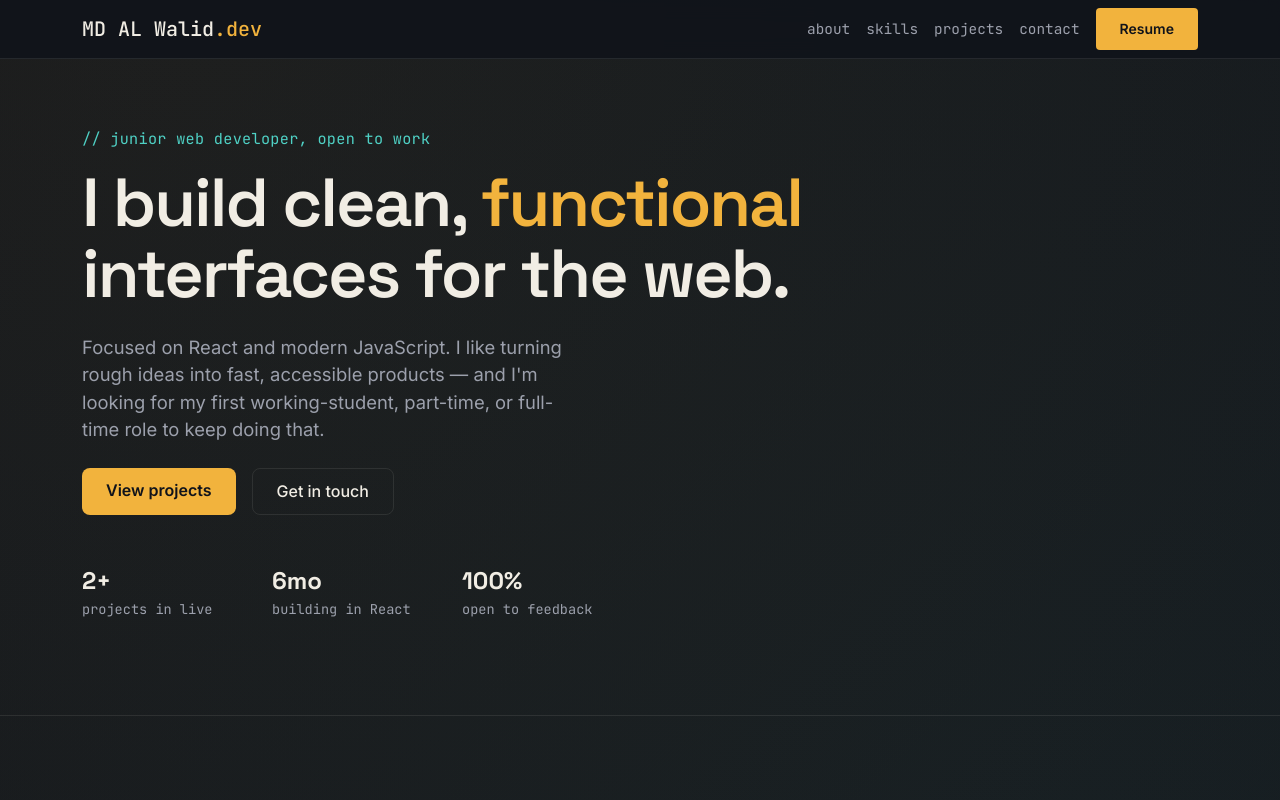
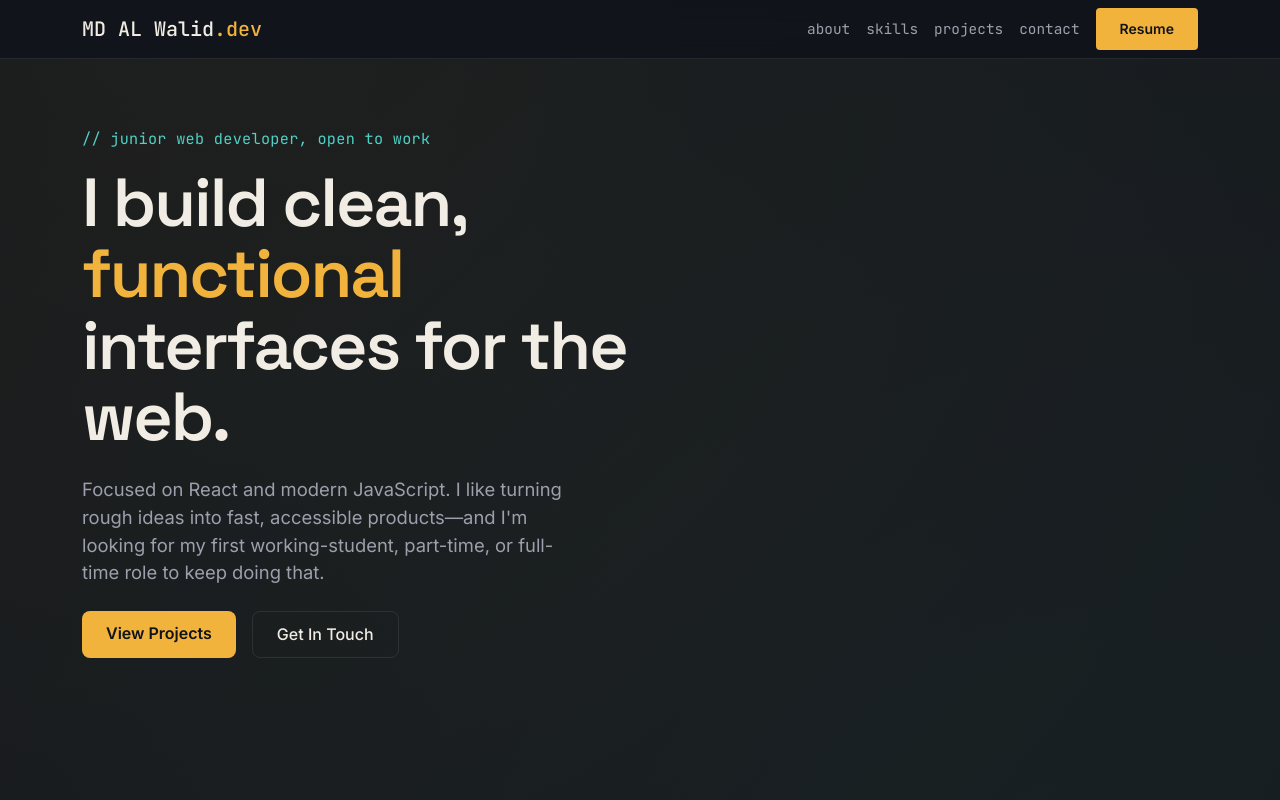
Before and after one commit to Alwalid-Akash/portfolio, a React (Vite) app: page / in a window 1280 px wide. Shown: the top 800 px of the page. Built offline with nearby package versions, Linux system fonts and the light colour scheme.

Commit message:
hero edit

```diff
--- a/src/components/Hero/Hero.jsx
+++ b/src/components/Hero/Hero.jsx
@@ -1,9 +1,13 @@
+// import profileImage from "../assets/profile.jpg"; // Change to your image path
+
 function Hero() {
   return (
     <header id="top" className="hero">
       <div className="container">
-        <div className="row">
-          <div className="col-lg-10 col-xl-8">
+        <div className="row align-items-center">
+
+          {/* Left Section */}
+          <div className="col-lg-7">
             <p className="hero-kicker">// junior web developer, open to work</p>
 
             <h1 className="mb-4">
@@ -13,34 +17,47 @@ function Hero() {
 
             <p className="hero-lede mb-4">
               Focused on React and modern JavaScript. I like turning rough ideas
-              into fast, accessible products — and I'm looking for my first
+              into fast, accessible products—and I'm looking for my first
               working-student, part-time, or full-time role to keep doing that.
             </p>
 
             <div className="d-flex flex-wrap gap-3 mb-5">
               <a href="#projects" className="btn btn-signature">
-                View projects
+                View Projects
               </a>
+
               <a href="#contact" className="btn btn-outline-signature">
-                Get in touch
+                Get In Touch
               </a>
             </div>
 
             <div className="row hero-stats g-4">
-              <div className="col-4 col-sm-3">
-                <strong>2+</strong>
-                projects in live
+              <div className="col-4">
+                {/* <strong>2+</strong>
+                <p>Projects Live</p> */}
               </div>
-              <div className="col-4 col-sm-3">
-                <strong>6mo</strong>
-                building in React
+
+              <div className="col-4">
+                {/* <strong>6mo</strong>
+                <p>Building with React</p> */}
               </div>
-              <div className="col-4 col-sm-3">
-                <strong>100%</strong>
-                open to feedback
+
+              <div className="col-4">
+                {/* <strong>100%</strong>
+                <p>Open to Feedback</p> */}
               </div>
             </div>
           </div>
+
+          {/* Right Section
+          <div className="col-lg-5 text-center mt-5 mt-lg-0">
+            <img
+              src={profileImage}
+              alt="Md Al Walid"
+              className="img-fluid hero-image"
+            />
+          </div> */}
+
         </div>
       </div>
     </header>
```
